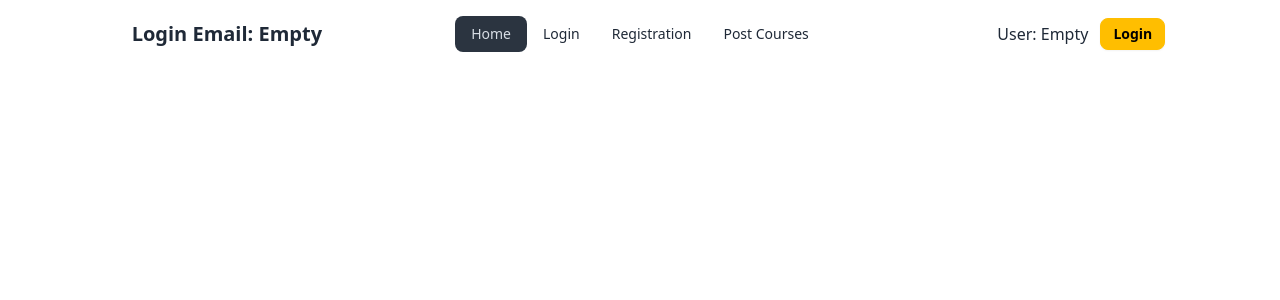
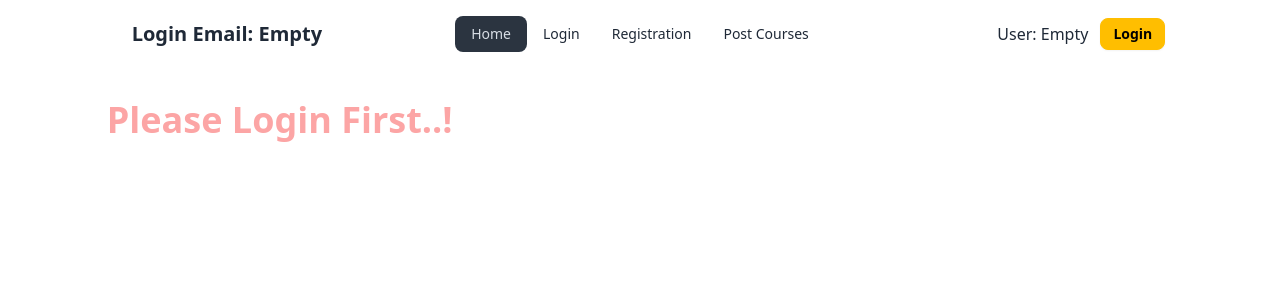
Before and after one commit to ShafayetHossain/microdeft_react_test_shafayet_hossain, a React (Vite) app: page / in a window 1280 px wide. Shown: the top 300 px of the page. Built offline with nearby package versions, Linux system fonts and the light colour scheme.

Commit message:
conditional rendering update

```diff
--- a/src/components/Carts/Carts.jsx
+++ b/src/components/Carts/Carts.jsx
@@ -44,9 +44,19 @@ const Carts = () => {
 
   return (
     <div className="flex flex-wrap my-8">
-      {
-        courses.map((data)=> <CourseCard key={data.id} course = {data} ></CourseCard>)
-      }
+      {courses.length ? (
+        courses.map((data) => (
+          <CourseCard key={data.id} course={data}></CourseCard>
+        ))
+      ) : user ? (
+        <h1 className="font-bold text-4xl text-red-300">
+          Please Post Your Course..!
+        </h1>
+      ) : (
+        <h1 className="font-bold text-4xl text-red-300">
+          Please Login First..!
+        </h1>
+      )}
     </div>
   );
 };
--- a/src/components/Registration/Registration.jsx
+++ b/src/components/Registration/Registration.jsx
@@ -1,9 +1,13 @@
-import React, { useState } from "react";
+import React, { useContext, useState } from "react";
 import { FaEye, FaEyeSlash } from "react-icons/fa";
-import { Link } from "react-router-dom";
+import { Link, useNavigate } from "react-router-dom";
+import { ContextProvider } from "../../Provider/Provider";
 
 const Registration = () => {
   const [viewPassword, setViewPassword] = useState(true);
+  const { user, setUser } = useContext(ContextProvider);
+  const navigate = useNavigate();
+
 
   const handleRegistration = async (event) => {
     event.preventDefault();
@@ -29,7 +33,10 @@ const Registration = () => {
       const responseData = await response.json();
 
       if (response.ok) {
+        setUser(responseData);
         alert("Registration successful:");
+        navigate("/");
+
       } else {
         alert("Registration failed:");
       }
```
